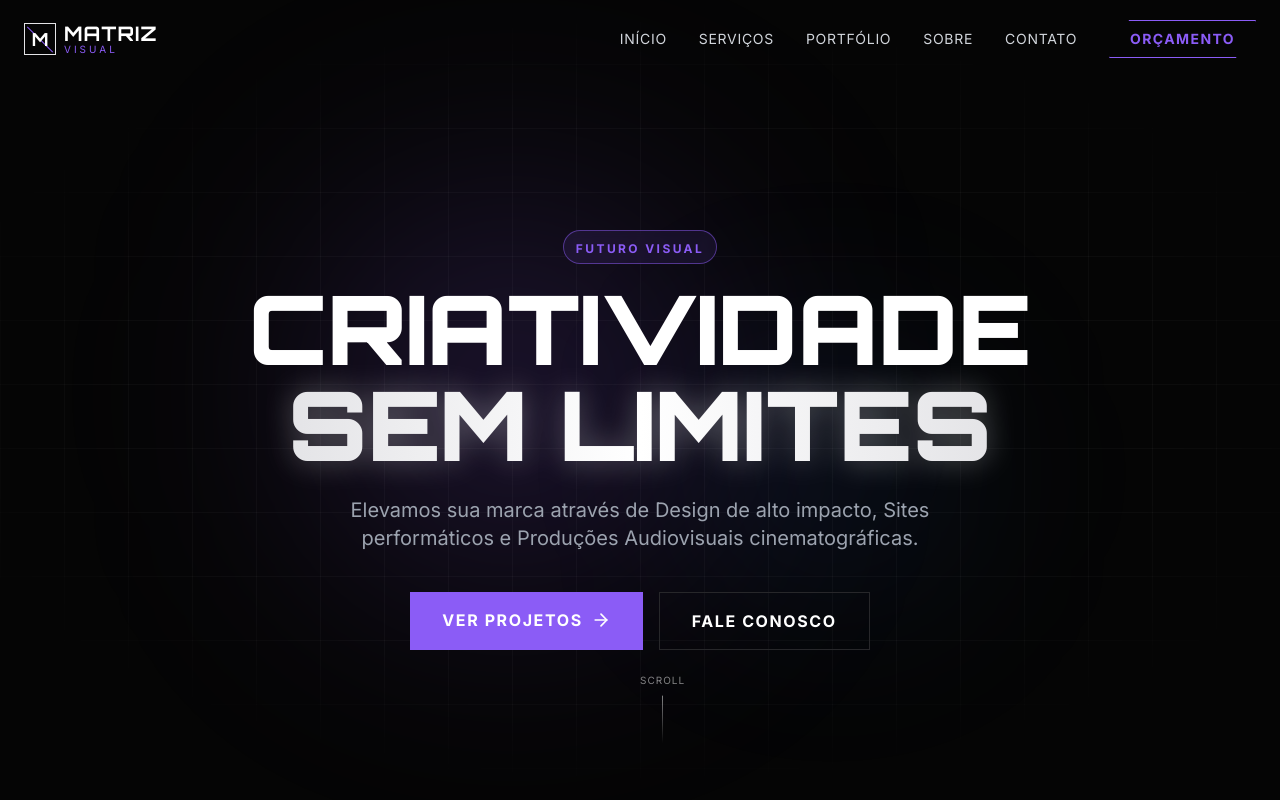
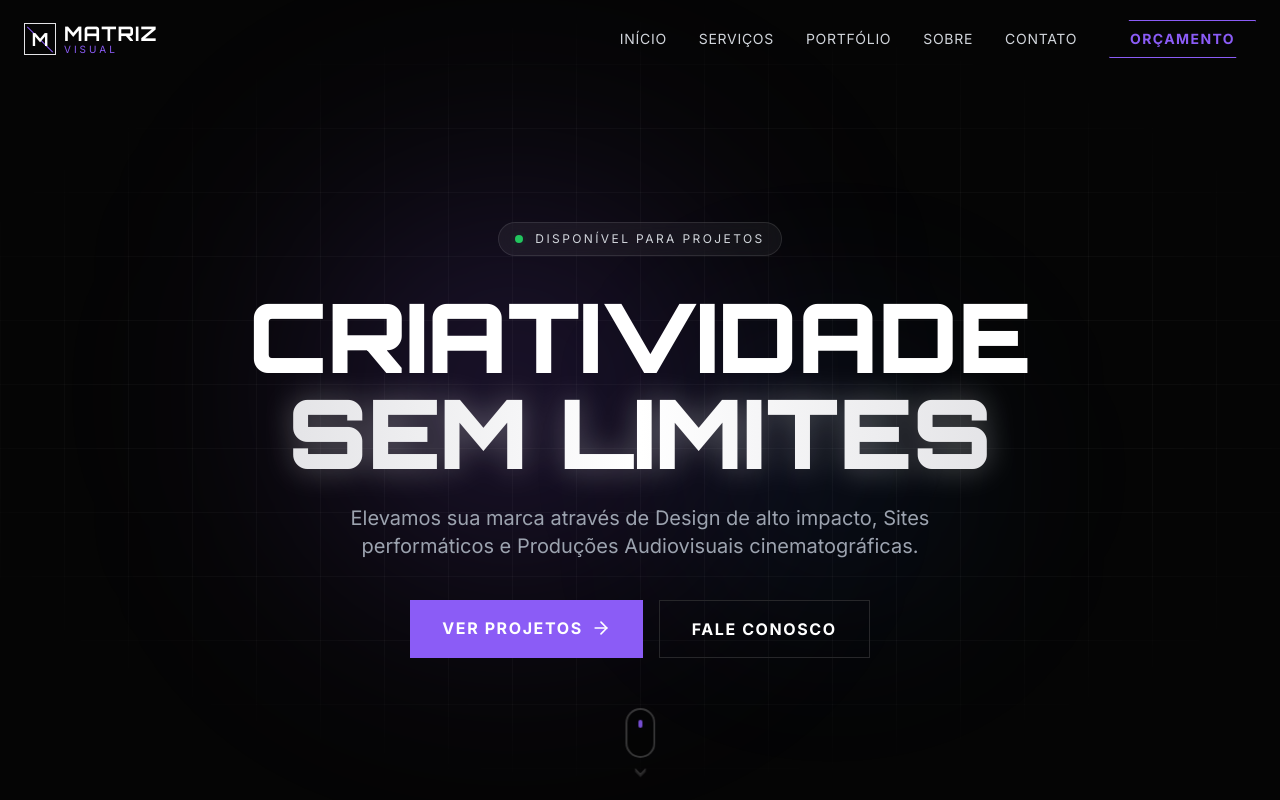
Before and after one commit to jeremias-abbud/matrizvisual, a React (Vite) app: page / in a window 1280 px wide. Shown: the top 800 px of the page. Built offline with nearby package versions, Linux system fonts and the light colour scheme.

Commit message:
feat: Add project availability indicator to Hero
Introduces a new status badge to the Hero section indicating the portfolio's availability for projects. Includes a new CSS animation `scroll` for subtle visual cues, and updates the `index.html` to define this animation.

```diff
--- a/components/Hero.tsx
+++ b/components/Hero.tsx
@@ -26,8 +26,16 @@ const Hero: React.FC = () => {
       </div>
 
       <div className="container mx-auto px-6 relative z-10 text-center">
-        <div className="inline-block mb-4 px-3 py-1 border border-matriz-purple/50 rounded-full bg-matriz-purple/10 backdrop-blur-sm animate-fade-in">
-            <span className="text-matriz-purple text-xs uppercase tracking-[0.2em] font-bold">Futuro Visual</span>
+
+        {/* Status Indicator Badge */}
+        <div className="inline-flex items-center gap-3 px-4 py-2 rounded-full bg-white/5 border border-white/10 mb-8 backdrop-blur-md animate-fade-in hover:border-matriz-purple/50 transition-colors cursor-default group">
+          <span className="relative flex h-2 w-2">
+            <span className="animate-ping absolute inline-flex h-full w-full rounded-full bg-green-500 opacity-75"></span>
+            <span className="relative inline-flex rounded-full h-2 w-2 bg-green-500"></span>
+          </span>
+          <span className="text-gray-300 text-xs font-medium tracking-[0.2em] uppercase group-hover:text-white transition-colors">
+            Disponível para Projetos
+          </span>
         </div>
 
         <h1 className="font-display text-5xl md:text-7xl lg:text-8xl font-black text-white mb-6 leading-tight animate-fade-in-down">
@@ -62,14 +70,25 @@ const Hero: React.FC = () => {
         </div>
       </div>
 
-      {/* Scroll indicator */}
+      {/* Enhanced Scroll indicator (Cyber Mouse) */}
       <a
         href="#services"
         onClick={(e) => handleScrollClick(e, '#services')}
-        className="absolute bottom-10 left-1/2 -translate-x-1/2 flex flex-col items-center gap-2 opacity-50 hover:opacity-100 transition-opacity animate-bounce-slow cursor-pointer z-10"
+        className="absolute bottom-6 left-1/2 -translate-x-1/2 flex flex-col items-center gap-2 z-10 group cursor-pointer"
+        aria-label="Rolar para baixo"
       >
-        <span className="text-[10px] uppercase tracking-widest">Scroll</span>
-        <div className="w-[1px] h-12 bg-gradient-to-b from-white to-transparent"></div>
+        <span className="text-[10px] uppercase tracking-[0.2em] text-white/30 group-hover:text-matriz-purple transition-all duration-300 opacity-0 group-hover:opacity-100 transform translate-y-2 group-hover:translate-y-0">
+            Scroll
+        </span>
+
+        <div className="w-[30px] h-[50px] rounded-full border-2 border-white/20 flex justify-center p-2 box-border bg-black/20 backdrop-blur-sm group-hover:border-matriz-purple group-hover:shadow-[0_0_20px_rgba(139,92,246,0.4)] transition-all duration-300">
+          <div className="w-1 h-2 bg-matriz-purple rounded-full animate-scroll"></div>
+        </div>
+
+        <div className="flex flex-col -space-y-1.5 animate-bounce opacity-50 group-hover:opacity-100 transition-opacity">
+            <div className="w-2 h-2 border-b border-r border-white/50 group-hover:border-matriz-purple rotate-45"></div>
+            <div className="w-2 h-2 border-b border-r border-white/30 group-hover:border-matriz-purple/50 rotate-45"></div>
+        </div>
       </a>
     </section>
   );
--- a/index.html
+++ b/index.html
@@ -31,6 +31,7 @@
               'fade-in-down': 'fadeInDown 0.5s ease-out forwards',
               'fade-in': 'fadeIn 0.5s ease-out forwards',
               'bounce-slow': 'bounce 3s infinite',
+              'scroll': 'scroll 2s ease-in-out infinite',
             },
             keyframes: {
               fadeInDown: {
@@ -40,6 +41,10 @@
               fadeIn: {
                 '0%': { opacity: '0' },
                 '100%': { opacity: '1' },
+              },
+              scroll: {
+                '0%': { transform: 'translateY(0)', opacity: '1' },
+                '100%': { transform: 'translateY(12px)', opacity: '0' },
               }
             }
           }
```
